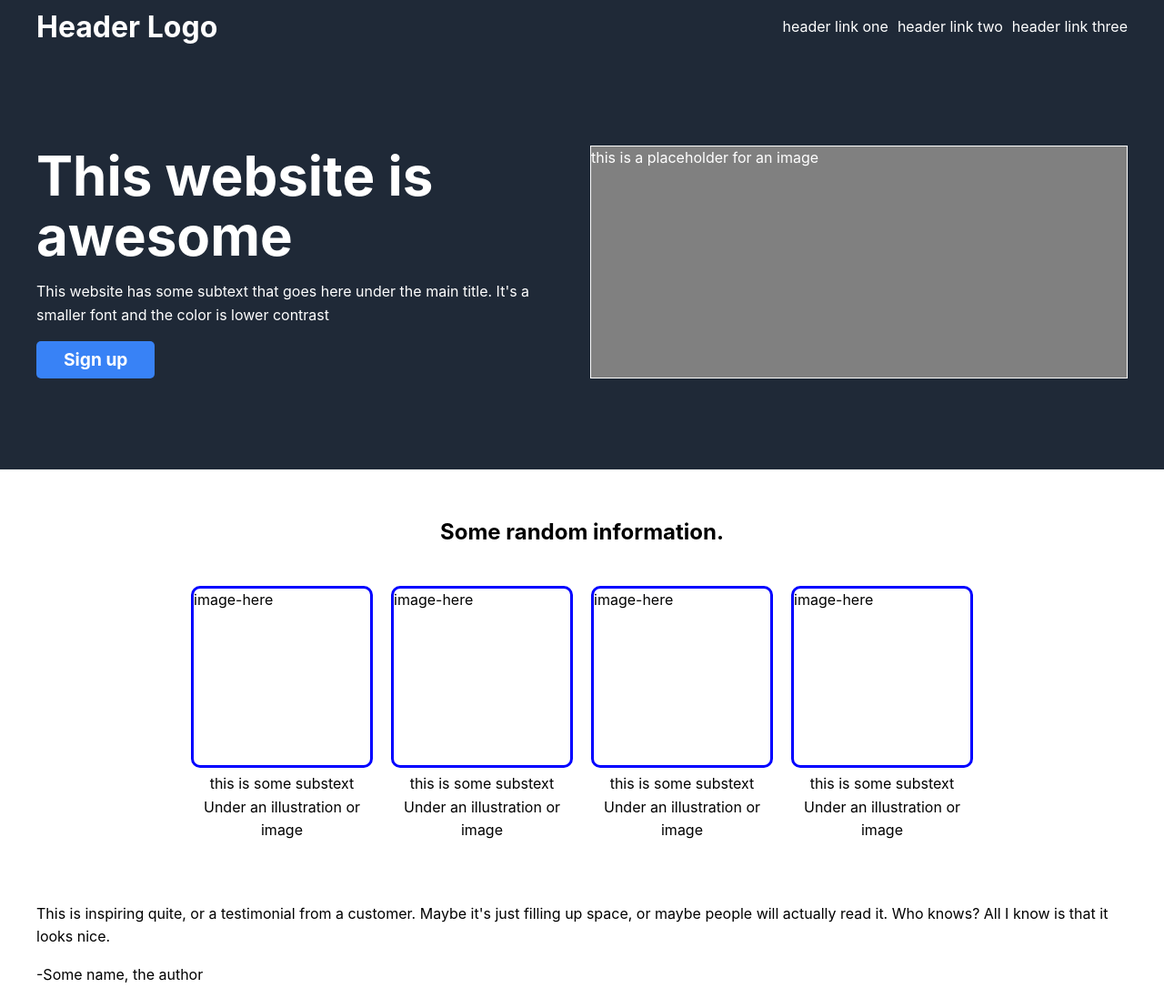
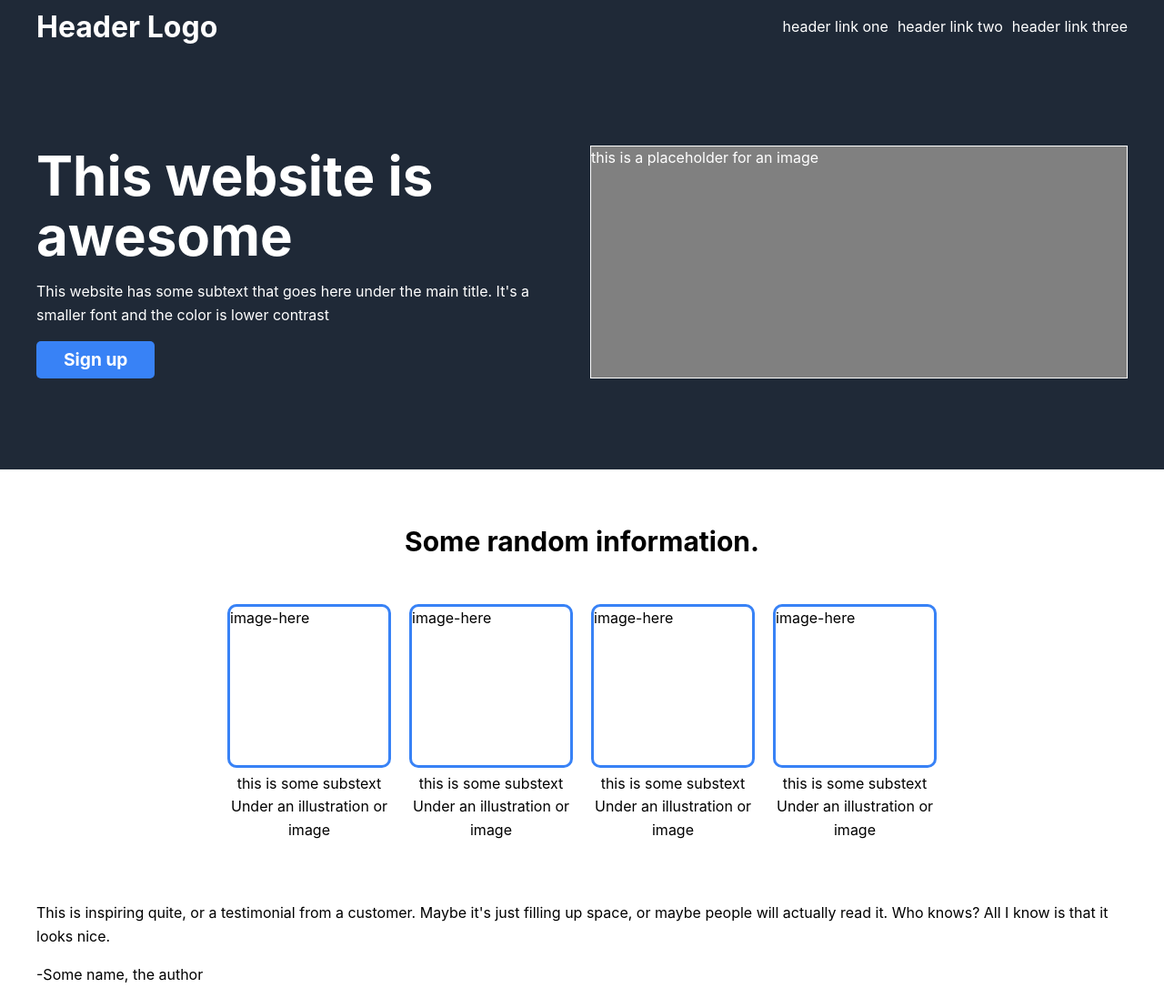
Before and after one commit to randyaf/landing-page, a plain HTML site: page index.html in a window 1280 px wide. Shown: the top 1097 px of the page at 91% size. Drawn offline with Linux system fonts and the light colour scheme.

Commit message:
Modify card size and text subtext size
- change card-image width and height to 180px
- change card-text width to 180px
- change section-showcase-title font size to 30px

```diff
--- a/style.css
+++ b/style.css
@@ -109,6 +109,11 @@ body {
 
 }
 
+.section-showcase .container .section-showcase-title {
+    font-size: 30px;
+    font-weight: bold;
+}
+
 .section-showcase .container .container-cards .card {
     flex: 1;
     /* height: auto; */
@@ -122,14 +127,14 @@ body {
 }
 
 .card .card-image {
-    height: 200px;
-    width: 200px;
-    border: 3px solid blue;
+    height: 180px;
+    width: 180px;
+    border: 3px solid #3882f6;
     border-radius: 10px;
 }
 
 .card .card-text {
     /* border: 1px solid black; */
     text-align: center;
-    width: 200px;
+    width: 180px;
 }
```
